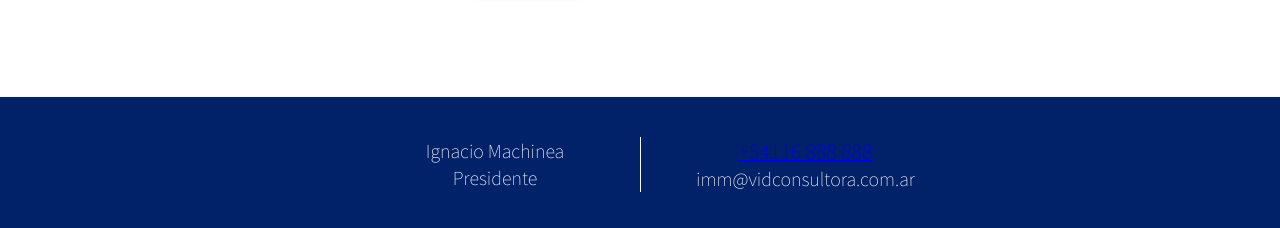
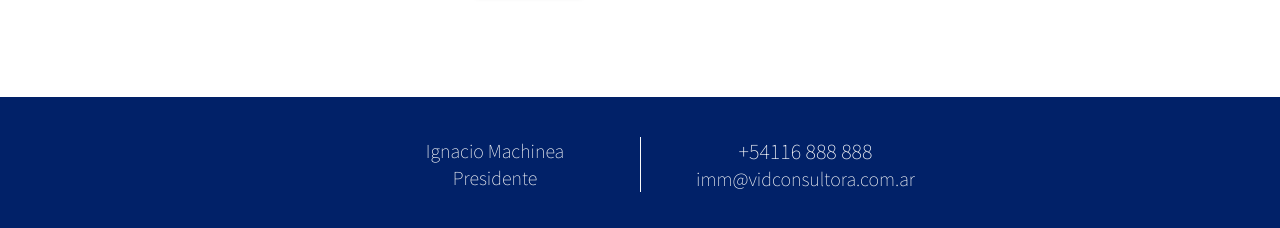
Before and after one commit to Jbcec/vid, a plain HTML site: page index.html in a window 1280 px wide. Shown: the part 2888-3116 px from the top of the page. Drawn offline with Linux system fonts and the light colour scheme.

```diff
--- a/index.html
+++ b/index.html
@@ -255,7 +255,7 @@
       <div class="footer-div">
         <ul>
           <li>
-            <p><a href="tel+54116888888">+54116 888 888</a></p>
+            <p><a href="tel:+54116888888" style="text-decoration:none; color:inherit;"">+54116 888 888</a></p>
           </li>
 
           <li>
```
